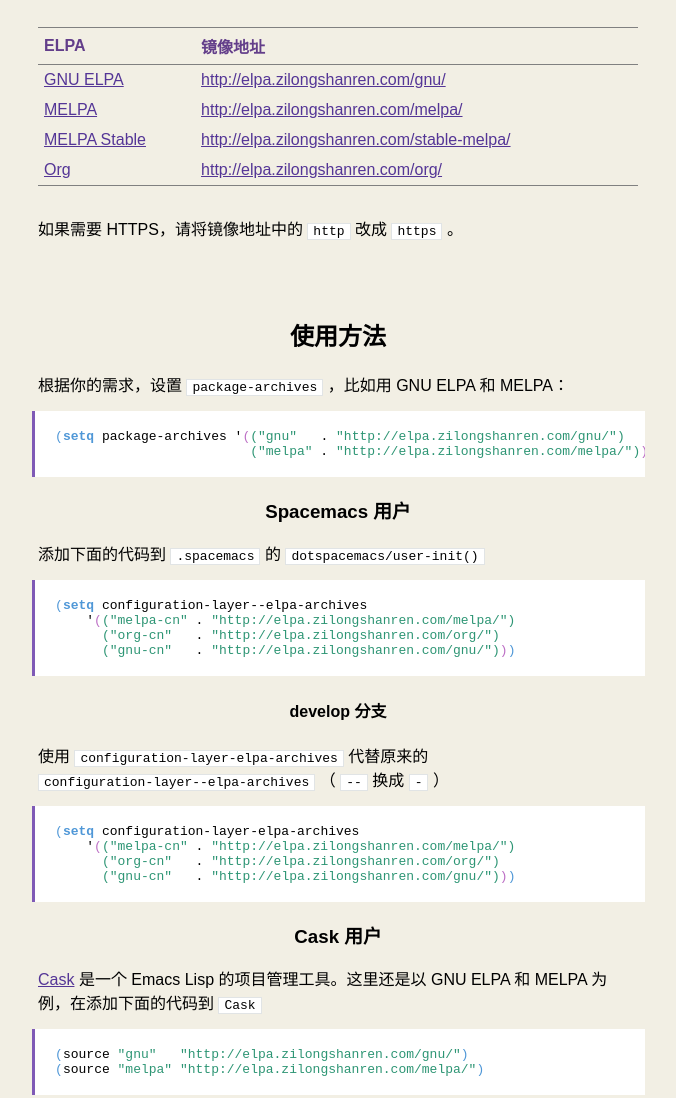
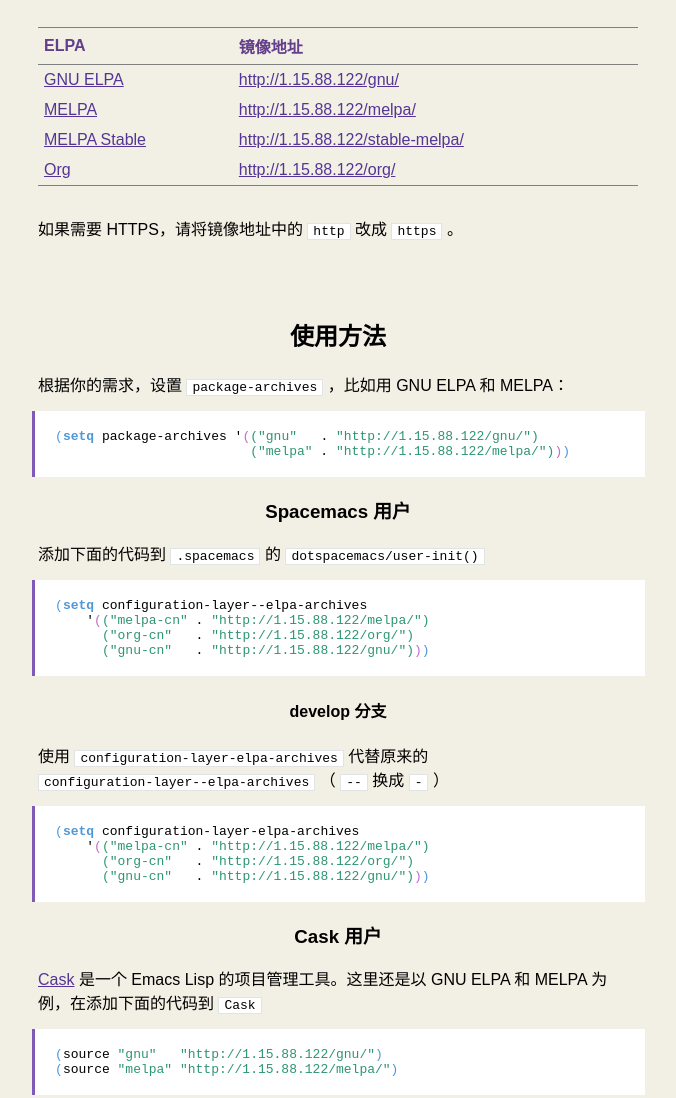
Before and after one commit to emacs-china/elpa, a plain HTML site: page index.html in a window 1280 px wide. Shown: the part 535-1633 px from the top of the page, without its empty margins (302-978 px from the left). Drawn offline with Linux system fonts and the light colour scheme.

Commit message:
modify elpa

```diff
--- a/index.html
+++ b/index.html
@@ -60,23 +60,23 @@
 <tbody>
 <tr>
 <td class="org-left"><a href="http://elpa.gnu.org/">GNU ELPA</a></td>
-<td class="org-left"><a href="http://elpa.zilongshanren.com/gnu/">http://elpa.zilongshanren.com/gnu/</a></td>
+<td class="org-left"><a href="http://1.15.88.122/gnu/">http://1.15.88.122/gnu/</a></td>
 </tr>
 
 <tr>
 <td class="org-left"><a href="https://melpa.org/">MELPA</a></td>
-<td class="org-left"><a href="http://elpa.zilongshanren.com/melpa/">http://elpa.zilongshanren.com/melpa/</a></td>
+<td class="org-left"><a href="http://1.15.88.122/melpa/">http://1.15.88.122/melpa/</a></td>
 </tr>
 
 <tr>
 <td class="org-left"><a href="http://stable.melpa.org/#/">MELPA Stable</a></td>
-<td class="org-left"><a href="http://elpa.zilongshanren.com/stable-melpa/">http://elpa.zilongshanren.com/stable-melpa/</a></td>
+<td class="org-left"><a href="http://1.15.88.122/stable-melpa/">http://1.15.88.122/stable-melpa/</a></td>
 </tr>
 
 
 <tr>
 <td class="org-left"><a href="http://orgmode.org/elpa.html">Org</a></td>
-<td class="org-left"><a href="http://elpa.zilongshanren.com/org/">http://elpa.zilongshanren.com/org/</a></td>
+<td class="org-left"><a href="http://1.15.88.122/org/">http://1.15.88.122/org/</a></td>
 </tr>
 
 </tbody>
@@ -94,8 +94,8 @@
 </p>
 
 <div class="org-src-container">
-<pre class="src src-emacs-lisp">  <span style="color: #4f97d7;">(</span><span style="color: #4f97d7; font-weight: bold;">setq</span> package-archives '<span style="color: #bc6ec5;">(</span><span style="color: #2d9574;">(</span><span style="color: #2d9574;">"gnu"</span>   . <span style="color: #2d9574;">"http://elpa.zilongshanren.com/gnu/"</span><span style="color: #2d9574;">)</span>
-                           <span style="color: #2d9574;">(</span><span style="color: #2d9574;">"melpa"</span> . <span style="color: #2d9574;">"http://elpa.zilongshanren.com/melpa/"</span><span style="color: #2d9574;">)</span><span style="color: #bc6ec5;">)</span><span style="color: #4f97d7;">)</span>
+<pre class="src src-emacs-lisp">  <span style="color: #4f97d7;">(</span><span style="color: #4f97d7; font-weight: bold;">setq</span> package-archives '<span style="color: #bc6ec5;">(</span><span style="color: #2d9574;">(</span><span style="color: #2d9574;">"gnu"</span>   . <span style="color: #2d9574;">"http://1.15.88.122/gnu/"</span><span style="color: #2d9574;">)</span>
+                           <span style="color: #2d9574;">(</span><span style="color: #2d9574;">"melpa"</span> . <span style="color: #2d9574;">"http://1.15.88.122/melpa/"</span><span style="color: #2d9574;">)</span><span style="color: #bc6ec5;">)</span><span style="color: #4f97d7;">)</span>
 </pre>
 </div>
 </div>
@@ -109,9 +109,9 @@
 
 <div class="org-src-container">
 <pre class="src src-emacs-lisp">  <span style="color: #4f97d7;">(</span><span style="color: #4f97d7; font-weight: bold;">setq</span> configuration-layer--elpa-archives
-      '<span style="color: #bc6ec5;">(</span><span style="color: #2d9574;">(</span><span style="color: #2d9574;">"melpa-cn"</span> . <span style="color: #2d9574;">"http://elpa.zilongshanren.com/melpa/"</span><span style="color: #2d9574;">)</span>
-        <span style="color: #2d9574;">(</span><span style="color: #2d9574;">"org-cn"</span>   . <span style="color: #2d9574;">"http://elpa.zilongshanren.com/org/"</span><span style="color: #2d9574;">)</span>
-        <span style="color: #2d9574;">(</span><span style="color: #2d9574;">"gnu-cn"</span>   . <span style="color: #2d9574;">"http://elpa.zilongshanren.com/gnu/"</span><span style="color: #2d9574;">)</span><span style="color: #bc6ec5;">)</span><span style="color: #4f97d7;">)</span>
+      '<span style="color: #bc6ec5;">(</span><span style="color: #2d9574;">(</span><span style="color: #2d9574;">"melpa-cn"</span> . <span style="color: #2d9574;">"http://1.15.88.122/melpa/"</span><span style="color: #2d9574;">)</span>
+        <span style="color: #2d9574;">(</span><span style="color: #2d9574;">"org-cn"</span>   . <span style="color: #2d9574;">"http://1.15.88.122/org/"</span><span style="color: #2d9574;">)</span>
+        <span style="color: #2d9574;">(</span><span style="color: #2d9574;">"gnu-cn"</span>   . <span style="color: #2d9574;">"http://1.15.88.122/gnu/"</span><span style="color: #2d9574;">)</span><span style="color: #bc6ec5;">)</span><span style="color: #4f97d7;">)</span>
 </pre>
 </div>
 </div>
@@ -125,9 +125,9 @@
 
 <div class="org-src-container">
 <pre class="src src-emacs-lisp">  <span style="color: #4f97d7;">(</span><span style="color: #4f97d7; font-weight: bold;">setq</span> configuration-layer-elpa-archives
-      '<span style="color: #bc6ec5;">(</span><span style="color: #2d9574;">(</span><span style="color: #2d9574;">"melpa-cn"</span> . <span style="color: #2d9574;">"http://elpa.zilongshanren.com/melpa/"</span><span style="color: #2d9574;">)</span>
-        <span style="color: #2d9574;">(</span><span style="color: #2d9574;">"org-cn"</span>   . <span style="color: #2d9574;">"http://elpa.zilongshanren.com/org/"</span><span style="color: #2d9574;">)</span>
-        <span style="color: #2d9574;">(</span><span style="color: #2d9574;">"gnu-cn"</span>   . <span style="color: #2d9574;">"http://elpa.zilongshanren.com/gnu/"</span><span style="color: #2d9574;">)</span><span style="color: #bc6ec5;">)</span><span style="color: #4f97d7;">)</span>
+      '<span style="color: #bc6ec5;">(</span><span style="color: #2d9574;">(</span><span style="color: #2d9574;">"melpa-cn"</span> . <span style="color: #2d9574;">"http://1.15.88.122/melpa/"</span><span style="color: #2d9574;">)</span>
+        <span style="color: #2d9574;">(</span><span style="color: #2d9574;">"org-cn"</span>   . <span style="color: #2d9574;">"http://1.15.88.122/org/"</span><span style="color: #2d9574;">)</span>
+        <span style="color: #2d9574;">(</span><span style="color: #2d9574;">"gnu-cn"</span>   . <span style="color: #2d9574;">"http://1.15.88.122/gnu/"</span><span style="color: #2d9574;">)</span><span style="color: #bc6ec5;">)</span><span style="color: #4f97d7;">)</span>
 </pre>
 </div>
 </div>
@@ -142,8 +142,8 @@
 </p>
 
 <div class="org-src-container">
-<pre class="src src-emacs-lisp">  <span style="color: #4f97d7;">(</span>source <span style="color: #2d9574;">"gnu"</span>   <span style="color: #2d9574;">"http://elpa.zilongshanren.com/gnu/"</span><span style="color: #4f97d7;">)</span>
-  <span style="color: #4f97d7;">(</span>source <span style="color: #2d9574;">"melpa"</span> <span style="color: #2d9574;">"http://elpa.zilongshanren.com/melpa/"</span><span style="color: #4f97d7;">)</span>
+<pre class="src src-emacs-lisp">  <span style="color: #4f97d7;">(</span>source <span style="color: #2d9574;">"gnu"</span>   <span style="color: #2d9574;">"http://1.15.88.122/gnu/"</span><span style="color: #4f97d7;">)</span>
+  <span style="color: #4f97d7;">(</span>source <span style="color: #2d9574;">"melpa"</span> <span style="color: #2d9574;">"http://1.15.88.122/melpa/"</span><span style="color: #4f97d7;">)</span>
 </pre>
 </div>
 </div>
@@ -196,6 +196,7 @@
 <li>2016/12/02 域名更改为 <code>elpa.emacs-china.org</code> 。原来使用的 <code>elpa.zilongshanren.com</code> 的 HTTP、HTTPS 和 Rsync 仍照常工作</li>
 <li>2016/11/25 添加 Sunrise Commander ELPA 和 user42 ELPA</li>
 <li>2021/8/22 使用https://github.com/d12frosted/elpa-mirror作为镜像</li>
+<li>2022/6/26 使用 1.15.88.122 作为镜像</li>
 
 </ul>
 </div>
```
